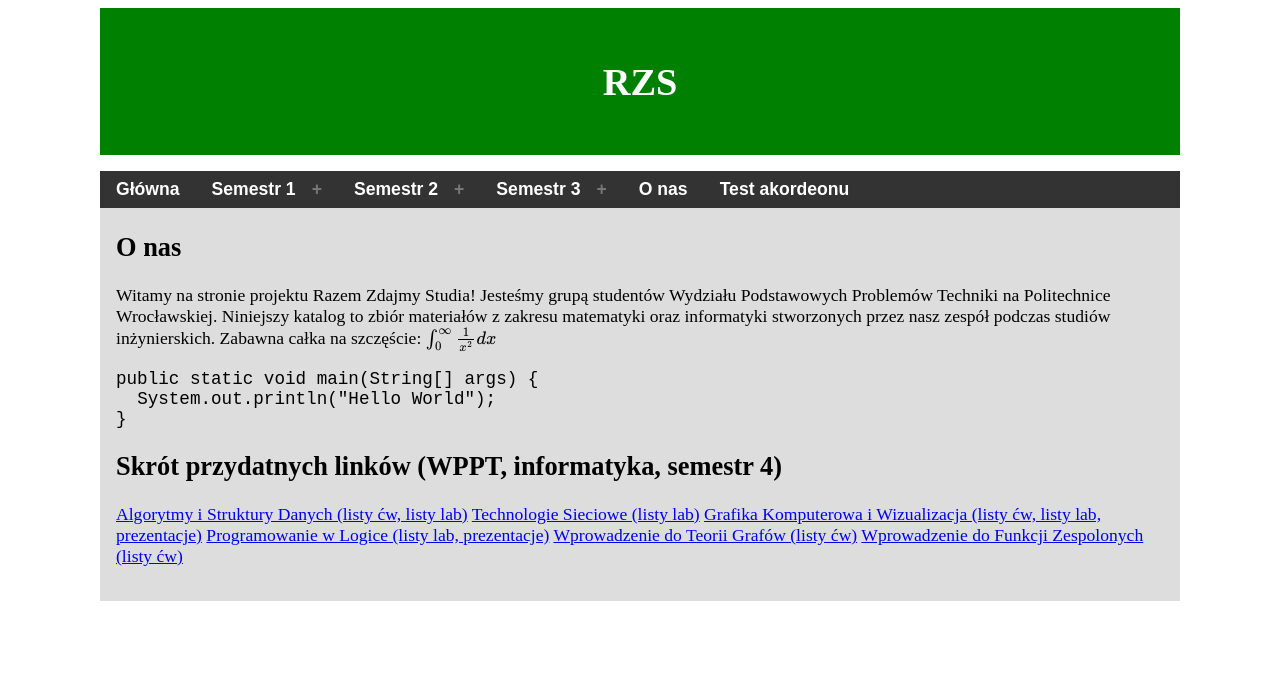
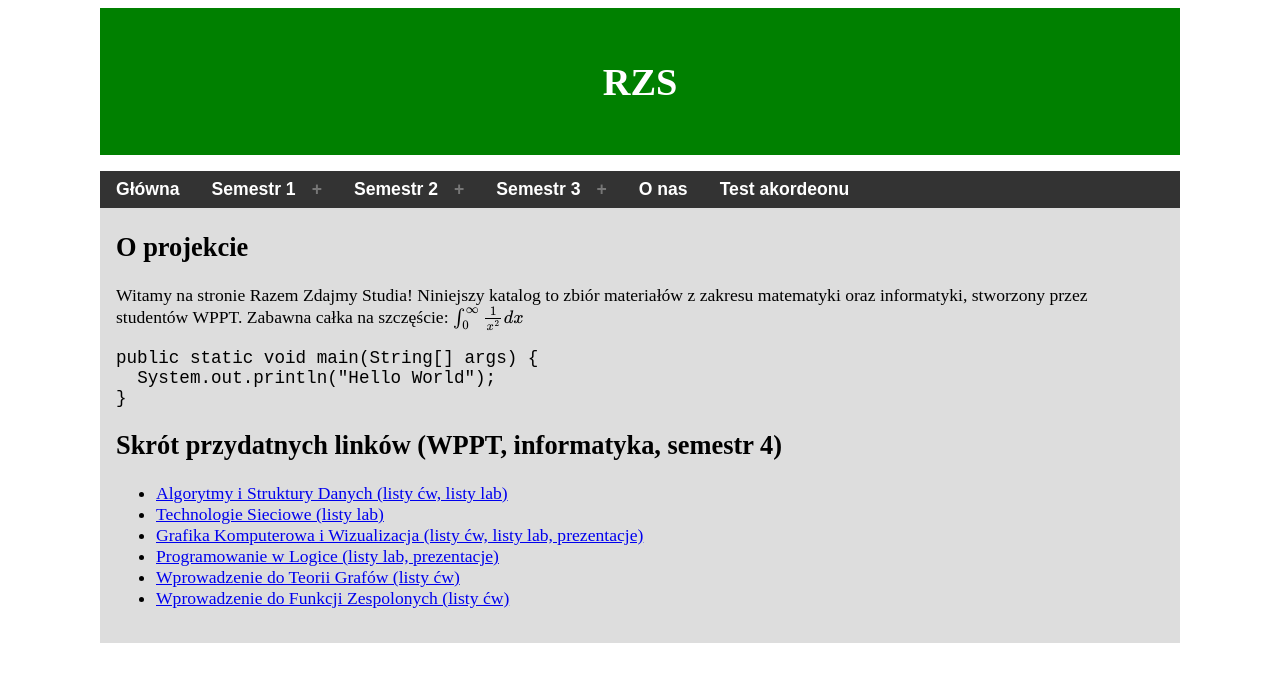
Before and after one commit to rzs-site/rzs-site.github.io, a Jekyll site: the page built from index.md, in a window 1280 px wide. Shown: the top 682 px of the page. Built offline with Jekyll 4.4.1, drawn with Linux system fonts in a browser that asks for light colours; formulas are drawn with MathJax 3; our own code applies the rules of GitHub Pages for plain Markdown files.

Commit message:
Update index.md

````diff
--- a/index.md
+++ b/index.md
@@ -5,10 +5,10 @@
 layout: default
 ---
 
-O nas
+O projekcie
 ---
 
-Witamy na stronie projektu Razem Zdajmy Studia! Jesteśmy grupą studentów Wydziału Podstawowych Problemów Techniki na Politechnice Wrocławskiej. Niniejszy katalog to zbiór materiałów z zakresu matematyki oraz informatyki stworzonych przez nasz zespół podczas studiów inżynierskich. Zabawna całka na szczęście: \\(\int_0^\infty \frac{1}{x^2} dx\\)
+Witamy na stronie Razem Zdajmy Studia! Niniejszy katalog to zbiór materiałów z zakresu matematyki oraz informatyki, stworzony przez studentów WPPT. Zabawna całka na szczęście: \\(\int_0^\infty \frac{1}{x^2} dx\\)
 
 ```java
 public static void main(String[] args) {
@@ -18,9 +18,9 @@ public static void main(String[] args) {
 
 Skrót przydatnych linków (WPPT, informatyka, semestr 4)
 ---
-[Algorytmy i Struktury Danych (listy ćw, listy lab)](http://cs.pwr.edu.pl/golebiewski/)
-[Technologie Sieciowe (listy lab)](http://cs.pwr.edu.pl/krzywiecki/teaching.html)
-[Grafika Komputerowa i Wizualizacja (listy ćw, listy lab, prezentacje)](https://drive.google.com/drive/folders/1Eyjbc0yleaQkyKj6yf2O_NcmuwF7e4IU)
-[Programowanie w Logice (listy lab, prezentacje)](http://ki.pwr.edu.pl/kobylanski/dydaktyka/page6/page2/index.html)
-[Wprowadzenie do Teorii Grafów (listy ćw)](http://cs.pwr.edu.pl/kuchta/)
-[Wprowadzenie do Funkcji Zespolonych (listy ćw)](http://cs.pwr.edu.pl/ralowski/dydaktyka/funkcje_zespolone/wiosna_2018/complex.html)
+* [Algorytmy i Struktury Danych (listy ćw, listy lab)](http://cs.pwr.edu.pl/golebiewski/)
+* [Technologie Sieciowe (listy lab)](http://cs.pwr.edu.pl/krzywiecki/teaching.html)
+* [Grafika Komputerowa i Wizualizacja (listy ćw, listy lab, prezentacje)](https://drive.google.com/drive/folders/1Eyjbc0yleaQkyKj6yf2O_NcmuwF7e4IU)
+* [Programowanie w Logice (listy lab, prezentacje)](http://ki.pwr.edu.pl/kobylanski/dydaktyka/page6/page2/index.html)
+* [Wprowadzenie do Teorii Grafów (listy ćw)](http://cs.pwr.edu.pl/kuchta/)
+* [Wprowadzenie do Funkcji Zespolonych (listy ćw)](http://cs.pwr.edu.pl/ralowski/dydaktyka/funkcje_zespolone/wiosna_2018/complex.html)
````
